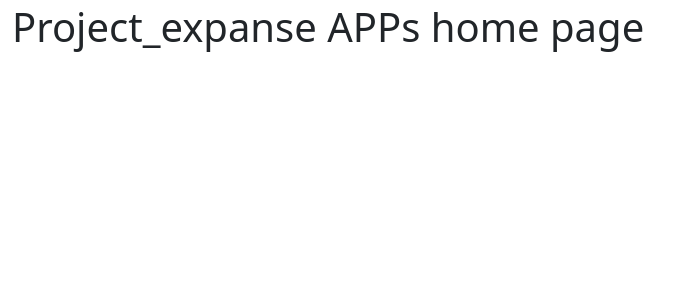
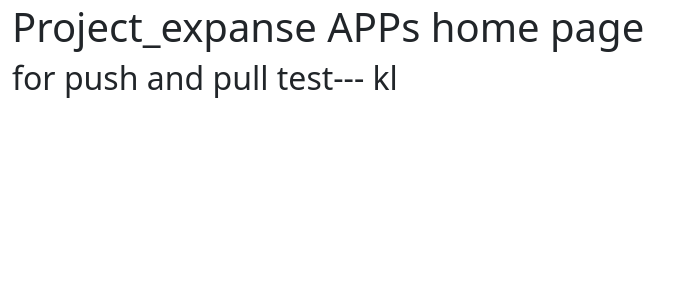
Before and after one commit to yirong5877/Django_timesheet, a Django app: page /expense/ in a window 1280 px wide; the page is wider, and only the part inside the window is pictured. Shown: the part 53-356 px from the top of that part, without its empty margins (0-694 px from the left). Run offline with Django 4.2, Linux system fonts and the light colour scheme; some libraries are stand-ins or nearby versions.

Commit message:
Update Home_page.html
add heading 2

```diff
--- a/DJtimesheet/proj_expense/templates/proj_expense/Home_page.html
+++ b/DJtimesheet/proj_expense/templates/proj_expense/Home_page.html
@@ -1,4 +1,5 @@
 {% extends 'DJtimesheet/base.html' %}
 {% block content %}
 <h1>Project_expanse APPs home page</h1>
+<h2>for push and pull test--- kl</h2>
 {% endblock content%}
```
